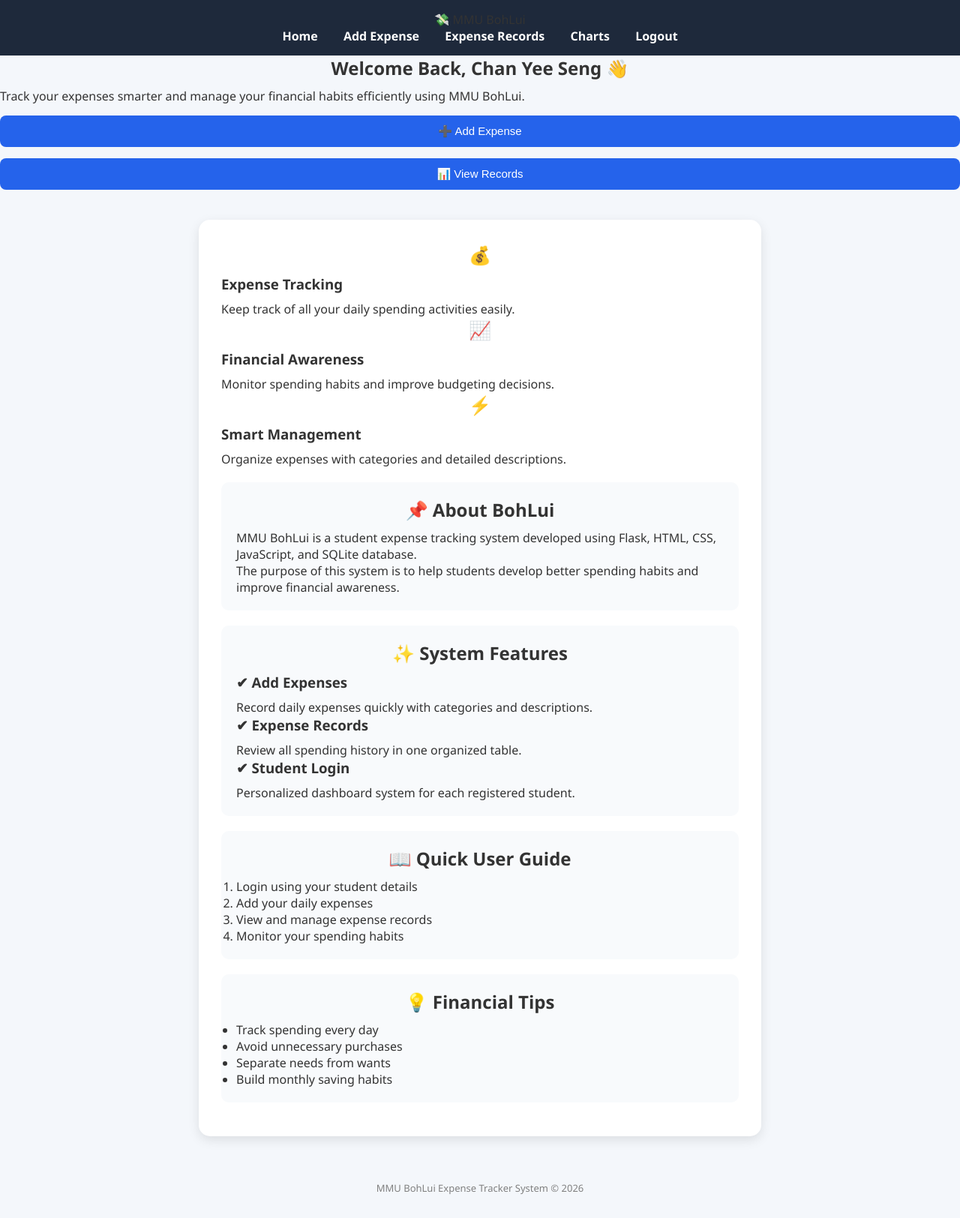
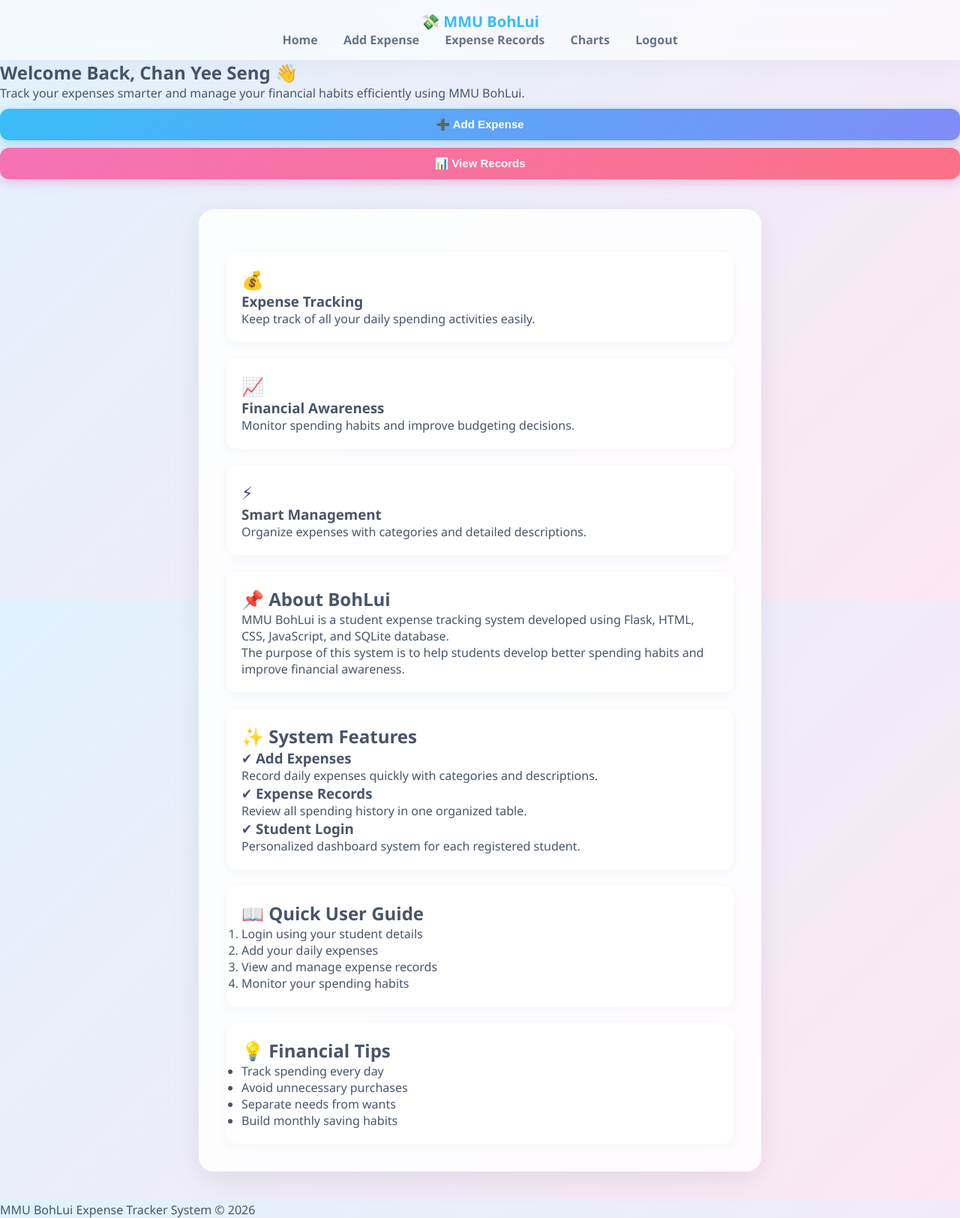
Before and after one commit to yewjoe18/MMU-BohLui, a Flask app: page / in a window 1280 px wide. Shown: the whole page at 75% size. Before the commit the page ends 1592 px from the top, so only its background shows below. Run offline with Flask 3, Linux system fonts and the light colour scheme; a user stored in the database is signed in.

Commit message:
make the background more highclass and advanced,and add a hower float features on it ,look more vivid

```diff
--- a/static/style.css
+++ b/static/style.css
@@ -1,320 +1,110 @@
-/* RESET */
-*{
-    margin: 0;
-    padding: 0;
-    box-sizing: border-box;
-}
+/* =========================
+   RESET & BODY (高级渐变背景)
+========================= */
+* { margin: 0; padding: 0; box-sizing: border-box; }
 
-/* BODY */
 body {
-    font-family: 'Segoe UI', sans-serif;
-    background: #f4f7fb;
-    color: #333;
-}
-
-/* NAVBAR */
-nav {
-    background: #1e293b;
-    padding: 15px;
-    text-align: center;
-}
-
-nav a {
-    color: white;
-    text-decoration: none;
-    margin: 0 15px;
-    font-weight: bold;
-    transition: 0.3s;
-}
-
-nav a:hover {
-    color: #38bdf8;
-}
-
-/* CONTAINER */
-.container {
-    width: 90%;
-    max-width: 700px;
-    margin: 40px auto;
-    background: white;
-    padding: 30px;
-    border-radius: 15px;
-    box-shadow: 0px 5px 15px rgba(0,0,0,0.1);
-}
-
-/* TITLES */
-h1, h2 {
-    text-align: center;
-    margin-bottom: 10px;
-}
-
-.subtitle {
-    text-align: center;
-    color: gray;
-    margin-bottom: 25px;
-}
-
-/* BUTTONS */
-button {
-    width: 100%;
-    padding: 12px;
-    margin-top: 10px;
-    border: none;
-    border-radius: 8px;
-    background: #2563eb;
-    color: white;
-    font-size: 15px;
-    cursor: pointer;
-    transition: 0.3s;
-}
-
-button:hover {
-    background: #1d4ed8;
-    transform: scale(1.02);
-}
-
-/* INPUTS */
-input, select {
-    width: 100%;
-    padding: 12px;
-    margin-top: 5px;
-    margin-bottom: 18px;
-    border: 1px solid #ccc;
-    border-radius: 8px;
-}
-
-/* TABLE */
-table {
-    width: 100%;
-    border-collapse: collapse;
-    margin-top: 20px;
-}
-
-th {
-    background: #2563eb;
-    color: white;
-}
-
-th, td {
-    padding: 12px;
-    text-align: center;
-    border-bottom: 1px solid #ddd;
-}
-
-tr:hover {
-    background: #f1f5f9;
-}
-
-/* FEATURE SECTION */
-.features {
-    margin-top: 30px;
-}
-
-.feature-box {
-    background: #f8fafc;
-    padding: 15px;
-    border-radius: 10px;
-    margin-bottom: 15px;
-}
-
-/* FOOTER */
-footer {
-    text-align: center;
-    margin-top: 20px;
-    color: gray;
-    font-size: 13px;
+    font-family: 'Segoe UI', Tahoma, Geneva, Verdana, sans-serif;
+    /* 浅粉红与浅蓝色的柔和渐变 */
+    background: linear-gradient(135deg, #e0f2fe 0%, #fce7f3 100%);
+    background-attachment: fixed;
+    color: #475569;
 }
 
 /* =========================
-   RESET
+   NAVBAR (毛玻璃导航栏)
 ========================= */
+nav {
+    background: rgba(255, 255, 255, 0.6);
+    backdrop-filter: blur(15px);
+    box-shadow: 0 4px 30px rgba(0, 0, 0, 0.05);
+    padding: 15px;
+    text-align: center;
+    border-bottom: 1px solid rgba(255,255,255,0.4);
+    position: sticky; top: 0; z-index: 100;
+}
+nav .logo { color: #38bdf8; font-weight: bold; font-size: 20px; }
+nav a { color: #64748b; font-weight: 600; text-decoration: none; margin: 0 15px; transition: 0.3s; }
+nav a:hover { color: #f472b6; /* 悬浮变成粉色 */ }
 
-* {
-    margin: 0;
-    padding: 0;
-    box-sizing: border-box;
+/* =========================
+   CONTAINERS & CARDS (悬浮卡片特效)
+========================= */
+.container {
+    width: 90%; max-width: 750px; margin: 40px auto;
+    background: rgba(255, 255, 255, 0.85);
+    backdrop-filter: blur(10px);
+    padding: 35px;
+    border-radius: 20px;
+    box-shadow: 0 10px 40px rgba(0,0,0,0.08);
+    border: 1px solid rgba(255,255,255,0.6);
+}
+
+.stats-card, .feature-box, .expense-form-section {
+    background: white; border-radius: 15px; padding: 20px; margin-top: 20px;
+    box-shadow: 0 4px 15px rgba(0,0,0,0.03);
+    transition: transform 0.3s ease, box-shadow 0.3s ease;
+    border: 1px solid #f8fafc;
+}
+
+/* ✨ 这里就是悬浮小特效！ */
+.stats-card:hover, .feature-box:hover {
+    transform: translateY(-6px);
+    box-shadow: 0 12px 25px rgba(244, 114, 182, 0.15);
 }
 
 /* =========================
-   BODY
+   BUTTONS (渐变按钮)
 ========================= */
+button {
+    background: linear-gradient(135deg, #38bdf8 0%, #818cf8 100%); /* 蓝紫渐变 */
+    color: white; border: none; padding: 12px 20px; border-radius: 12px;
+    font-size: 15px; font-weight: bold; cursor: pointer;
+    transition: all 0.3s ease;
+    box-shadow: 0 4px 15px rgba(56, 189, 248, 0.4);
+    width: 100%; margin-top: 10px;
+}
+button:hover {
+    transform: translateY(-2px);
+    box-shadow: 0 6px 20px rgba(56, 189, 248, 0.6);
+}
+.secondary-btn {
+    background: linear-gradient(135deg, #f472b6 0%, #fb7185 100%); /* 猛男粉渐变 */
+    box-shadow: 0 4px 15px rgba(244, 114, 182, 0.4);
+}
+.secondary-btn:hover { box-shadow: 0 6px 20px rgba(244, 114, 182, 0.6); }
 
-body {
-    font-family: 'Segoe UI', sans-serif;
-    background: #f4f7fb;
-    color: #333;
+/* =========================
+   INPUTS
+========================= */
+input, select {
+    width: 100%; padding: 12px; margin-top: 8px; margin-bottom: 15px;
+    border: 2px solid #e2e8f0; border-radius: 12px;
+    background: #f8fafc; transition: 0.3s; outline: none;
+}
+input:focus, select:focus {
+    border-color: #f472b6; background: white;
+    box-shadow: 0 0 0 4px rgba(244, 114, 182, 0.1);
 }
 
 /* =========================
-   NAVBAR
+   QUICK ADD GRID (麦当劳点单区)
 ========================= */
-
-nav {
-    background: #1e293b;
-    padding: 15px;
-    text-align: center;
+.quick-add-grid {
+    display: grid; grid-template-columns: repeat(2, 1fr); gap: 10px; margin-bottom: 20px;
 }
-
-nav a {
-    color: white;
-    text-decoration: none;
-    margin: 0 15px;
-    font-weight: bold;
-    transition: 0.3s;
+.preset-btn {
+    background: white; color: #475569; border: 2px dashed #cbd5e1;
+    box-shadow: none; padding: 10px; font-size: 14px;
 }
-
-nav a:hover {
-    color: #38bdf8;
-}
-
-/* =========================
-   CONTAINER
-========================= */
-
-.container {
-    width: 90%;
-    max-width: 750px;
-    margin: 40px auto;
-    background: white;
-    padding: 30px;
-    border-radius: 15px;
-    box-shadow: 0px 5px 15px rgba(0,0,0,0.1);
-}
-
-/* =========================
-   HEADINGS
-========================= */
-
-h1, h2, h3 {
-    margin-bottom: 10px;
-}
-
-.subtitle {
-    color: gray;
-    margin-bottom: 15px;
-}
-
-/* =========================
-   FEATURE BOX
-========================= */
-
-.feature-box {
-    background: #f8fafc;
-    padding: 20px;
-    border-radius: 10px;
-    margin-top: 20px;
-}
-
-/* =========================
-   FORM
-========================= */
-
-.form-group {
-    margin-top: 20px;
-}
-
-label {
-    font-weight: bold;
-}
-
-input,
-select {
-    width: 100%;
-    padding: 12px;
-    margin-top: 8px;
-    border: 1px solid #ccc;
-    border-radius: 8px;
-    transition: 0.3s;
-}
-
-/* =========================
-   BUTTONS
-========================= */
-
-button {
-    width: 100%;
-    padding: 12px;
-    margin-top: 15px;
-    border: none;
-    border-radius: 8px;
-    background: #2563eb;
-    color: white;
-    font-size: 15px;
-    cursor: pointer;
-    transition: 0.3s;
-}
-
-button:hover {
-    background: #1d4ed8;
-    transform: scale(1.02);
-}
-
-/* =========================
-   CHARACTER COUNTER
-========================= */
-
-#char-count {
-    margin-top: 5px;
-    font-size: 14px;
-    color: gray;
-}
-
-/* =========================
-   FOOTER
-========================= */
-
-footer {
-    text-align: center;
-    margin-top: 20px;
-    padding: 20px;
-    color: gray;
+.preset-btn:hover {
+    border-color: #38bdf8; color: #38bdf8; background: #f0f9ff; transform: scale(1.02);
 }
 
 /* =========================
    TABLE
 ========================= */
-
-table {
-    width: 100%;
-    margin-top: 20px;
-    border-collapse: collapse;
-}
-
-th {
-    background: #2563eb;
-    color: white;
-}
-
-th, td {
-    padding: 12px;
-    border-bottom: 1px solid #ddd;
-    text-align: center;
-}
-
-tr:hover {
-    background: #f1f5f9;
-}
-
-/* =========================
-   CHART PAGE
-========================= */
-
-canvas {
-
-    width: 100% !important;
-
-    max-width: 900px;
-
-    margin: auto;
-
-    display: block;
-
-    padding: 20px;
-
-    background: white;
-
-    border-radius: 15px;
-
-    box-shadow: 0 10px 30px rgba(0,0,0,0.1);
-
-}
+table { width: 100%; border-collapse: collapse; margin-top: 20px; background: white; border-radius: 12px; overflow: hidden; }
+th { background: #f8fafc; color: #475569; font-weight: 600; padding: 15px; text-align: left; }
+td { padding: 15px; border-bottom: 1px solid #f1f5f9; }
+tr:hover { background: #fdfbfb; }
```
